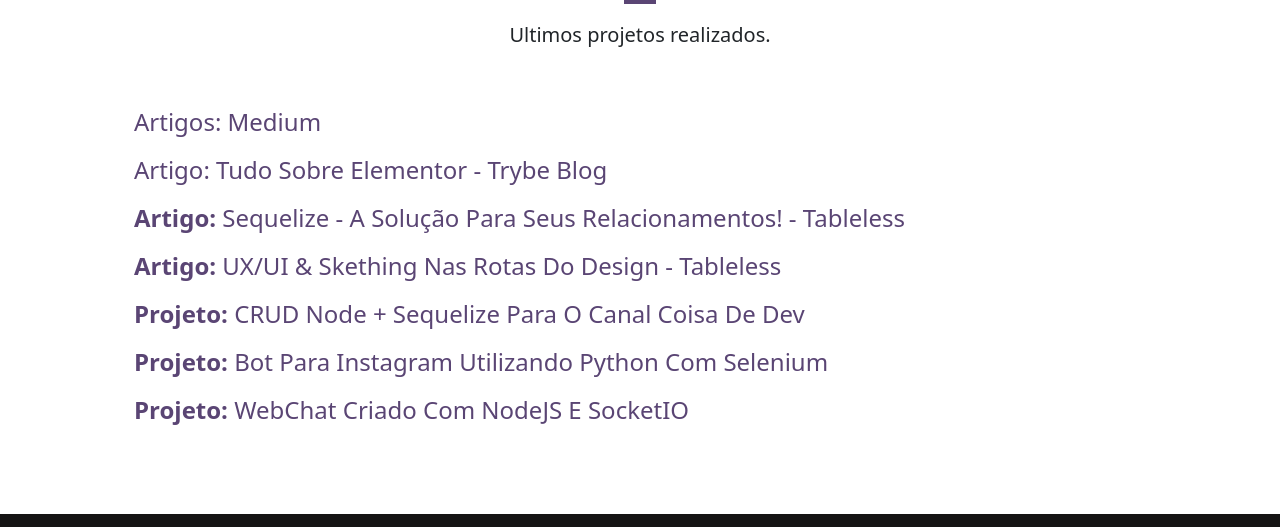
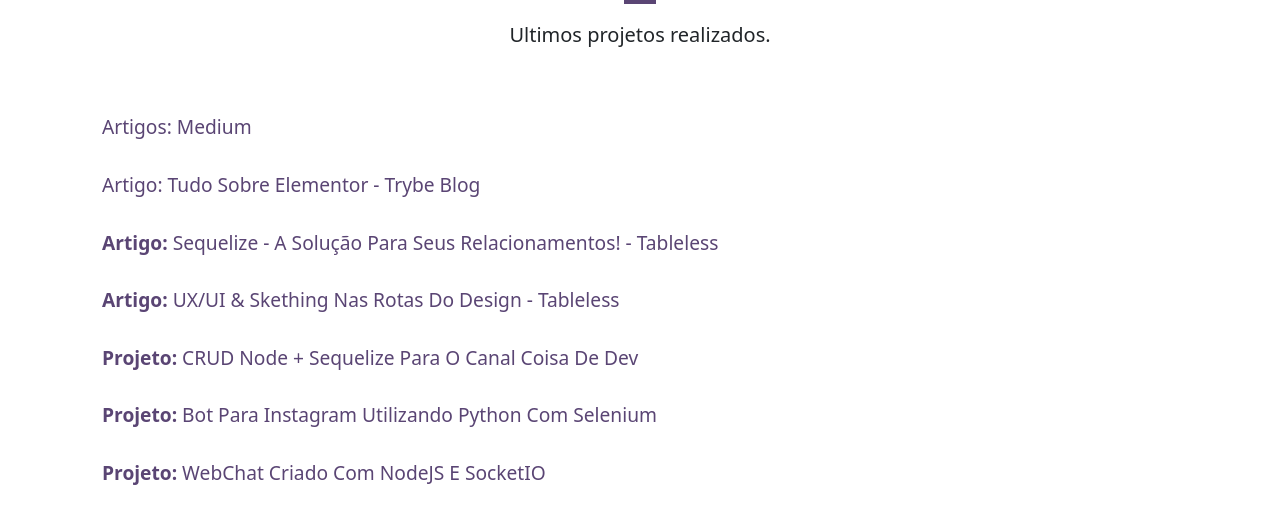
Before and after one commit to igorgbr/new-portfolio, a website: page index.html in a window 1280 px wide. Shown: the part 5345-5872 px from the top of the page. Drawn offline with Linux system fonts and the light colour scheme.

Commit message:
add responsibily in portfolio

```diff
--- a/scss/sections/_portfolio.scss
+++ b/scss/sections/_portfolio.scss
@@ -64,6 +64,19 @@
     line-height: 2;
     font-weight: 500;
     font-size: 1.5rem;
+
+    @include media-breakpoint-down(sm) {
+        font-size: 0.7rem;
+        line-height: 3;
+        padding-left: 0;
+    }
+
+    @include media-breakpoint-up(sm) {
+        font-size: 1.2rem;
+        line-height: 3;
+        padding-left: 0;
+    }
+
     a {
         text-decoration: none;
     }
```
Also changed, not shown: assets/css/style.css, 1 other file.
